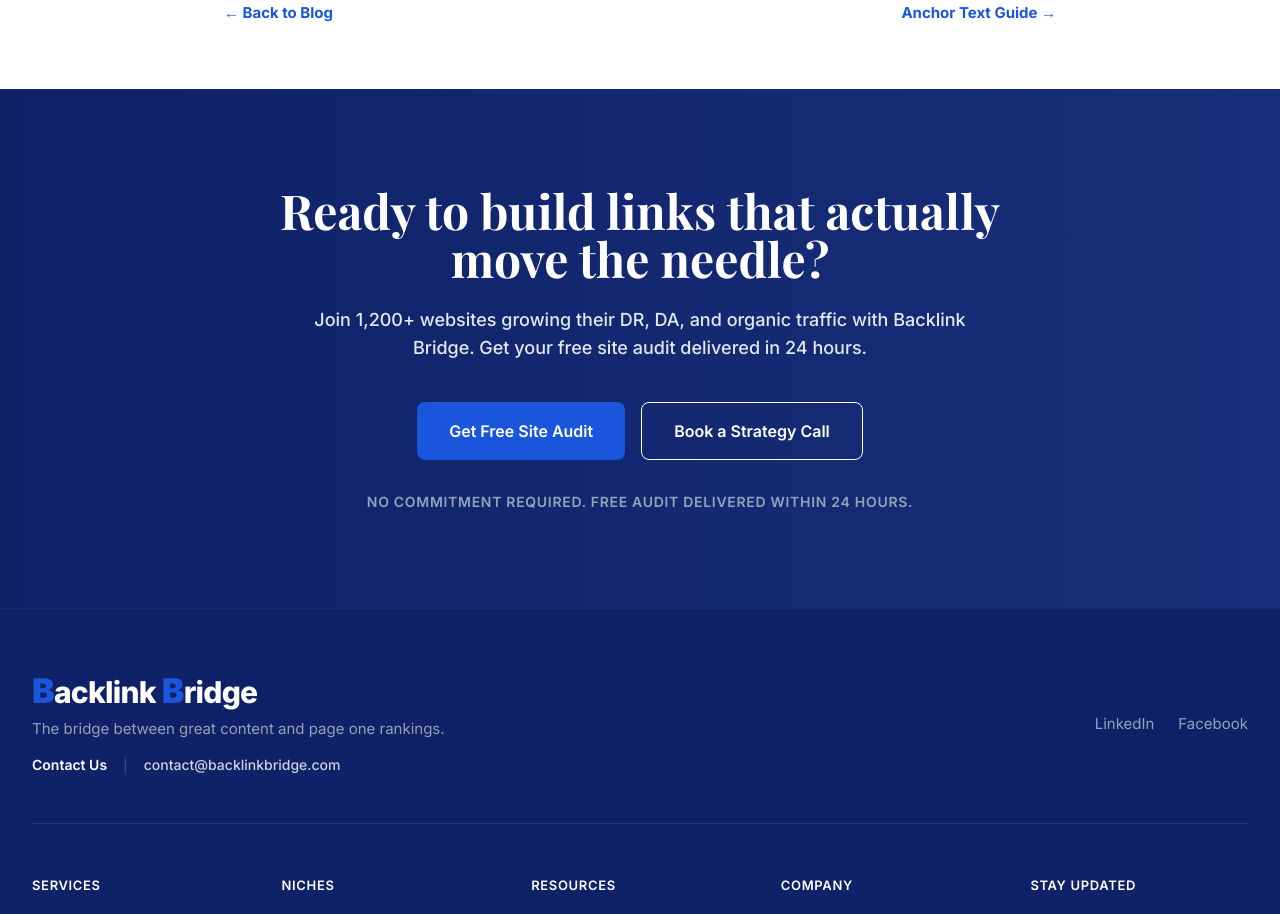
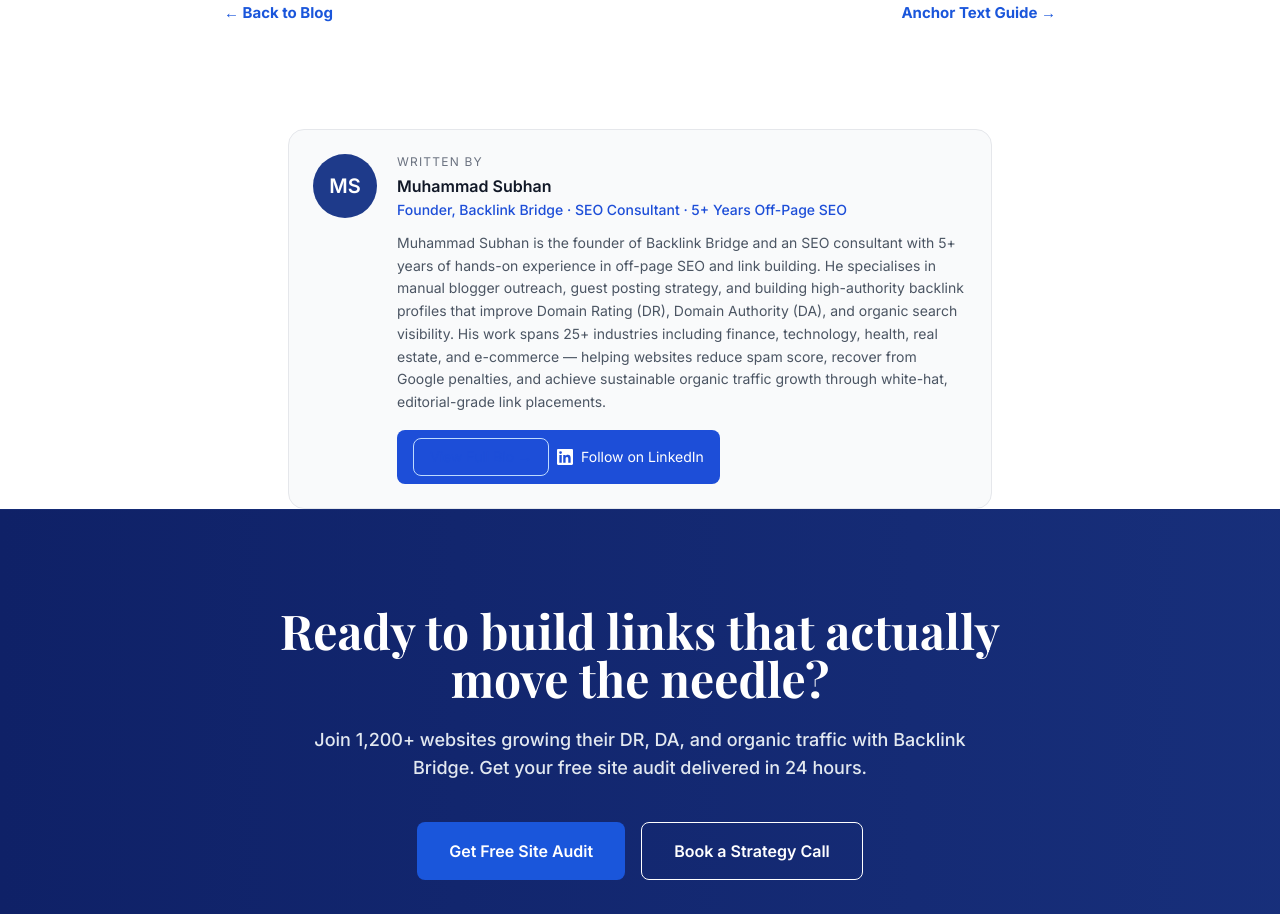
Before and after one commit to subhanm686/Backlink-Bridge, a Next.js app: page /seo-glossary in a window 1280 px wide. Shown: the part 5100-6014 px from the top of the page. Built offline with nearby package versions, Linux system fonts and the light colour scheme; no server answers; a web font is replaced by a local one.

Commit message:
Update page.tsx

```diff
--- a/src/app/seo-glossary/page.tsx
+++ b/src/app/seo-glossary/page.tsx
@@ -1,6 +1,7 @@
 import { constructMetadata } from '@/lib/metadata'
 import BottomCTA from '@/components/sections/BottomCTA'
 import Link from 'next/link'
+import AuthorBio from '@/components/AuthorBio'
 
 export const metadata = constructMetadata({
   title: 'SEO Glossary: 40+ SEO Terms Explained | Backlink Bridge',
@@ -105,6 +106,9 @@ export default function SeoGlossaryPage() {
         </div>
       </section>
 
+      <div className="max-w-3xl mx-auto px-4 sm:px-6 lg:px-8">
+        <AuthorBio />
+      </div>
       <BottomCTA />
     </main>
   )
```
